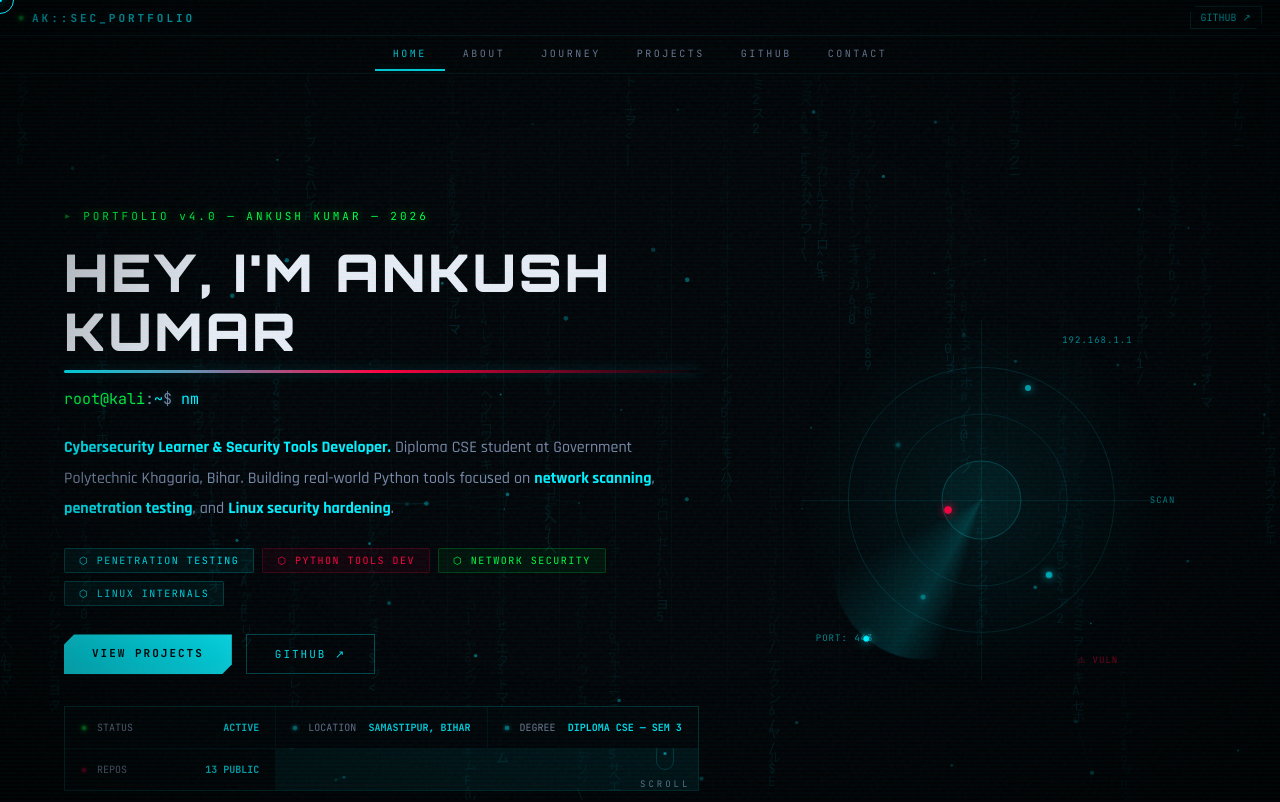
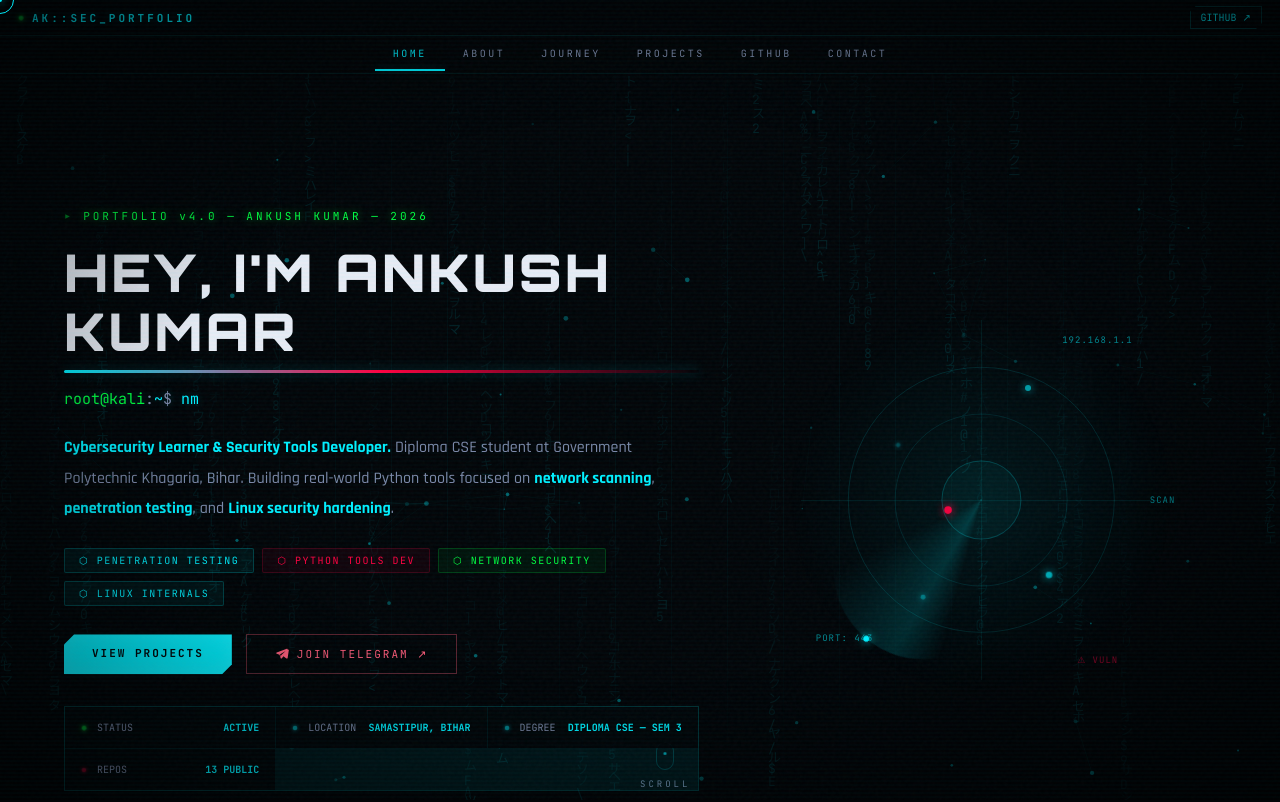
Before and after one commit to ahirankush771/portfolio, a plain HTML site: page index.html in a window 1280 px wide. Shown: the top 802 px of the page. Drawn offline with nearby package versions, Linux system fonts and the light colour scheme; animation ran at ten frames a second.

Commit message:
Add Telegram button and update links in index.html
Added Telegram button with icon and updated links.

```diff
--- a/index.html
+++ b/index.html
@@ -338,6 +338,24 @@ section { padding: 90px 0 0; }
   border-color: var(--cyan);
   box-shadow: 0 0 20px var(--cyan-glow);
 }
+.btn-outline-telegram {
+  color: #ff5c7a;
+  border-color: rgba(255,92,122,.35);
+  display: inline-flex;
+  align-items: center;
+  gap: 8px;
+}
+.btn-outline-telegram:hover {
+  background: rgba(255,92,122,.08);
+  border-color: #ff5c7a;
+  box-shadow: 0 0 20px rgba(255,92,122,.22);
+}
+.telegram-icon {
+  width: 14px;
+  height: 14px;
+  flex: 0 0 14px;
+  fill: currentColor;
+}
 
 /* Status Panel */
 .status-panel {
@@ -725,6 +743,16 @@ section { padding: 90px 0 0; }
   box-shadow: 0 4px 16px var(--cyan-glow);
   transform: translateY(-2px);
 }
+.plink-telegram {
+  background: linear-gradient(90deg, #ff0040, #ff6b6b);
+  color: #fff;
+  font-weight: 700;
+  clip-path: polygon(6px 0,100% 0,100% calc(100% - 6px),calc(100% - 6px) 100%,0 100%,0 6px);
+}
+.plink-telegram:hover {
+  box-shadow: 0 4px 16px rgba(255,0,64,.28);
+  transform: translateY(-2px);
+}
 .featured-card {
   grid-column: 1 / -1;
   background: linear-gradient(135deg, rgba(0,240,255,.04), rgba(255,0,64,.02));
@@ -996,7 +1024,12 @@ footer .sub {
 
       <div class="cta">
         <a href="#projects" class="btn-primary">VIEW PROJECTS</a>
-        <a href="https://github.com/ahirankush771" target="_blank" rel="noopener" class="btn-outline">GITHUB ↗</a>
+        <a href="https://t.me/cyberhub_research" target="_blank" rel="noopener" class="btn-outline btn-outline-telegram">
+          <svg class="telegram-icon" viewBox="0 0 24 24" aria-hidden="true" focusable="false">
+            <path d="M21.8 4.6c.2-1-.7-1.8-1.6-1.5L2.9 9.6c-1 .4-1 1.8.1 2.1l4.8 1.5 1.8 5.6c.3 1 1.6 1.2 2.2.4l2.7-3.5 5 3.8c.8.6 2 .2 2.2-.8l2.1-14.1zM8.3 13l9.9-6.1-7.7 7.3-.3 3-1.3-4.2-.6-.2z"/>
+          </svg>
+          JOIN TELEGRAM ↗
+        </a>
       </div>
 
       <div class="status-panel">
@@ -1203,6 +1236,7 @@ footer .sub {
         <div class="project-body">
           <div class="project-meta">// 2025–2026 &nbsp;|&nbsp; ACTIVE DEVELOPMENT &nbsp;|&nbsp; MIT</div>
           <p>A modular offensive security framework combining multi-threaded scanning, ARP host discovery, OS fingerprinting, CVE lookup, and automated reporting — all in a single powerful CLI tool.</p>
+          <p>Looking for practical cybersecurity insights and battle-tested tooling? Join the Telegram channel for the latest research updates, fresh tools, and deeper technical breakdowns designed for learners and security enthusiasts.</p>
           <ul class="project-features">
             <li>Multi-threaded TCP/UDP port scanning engine</li>
             <li>ARP-based live host discovery on LAN</li>
@@ -1213,6 +1247,7 @@ footer .sub {
           </ul>
           <div class="project-links">
             <a href="https://github.com/ahirankush771" target="_blank" rel="noopener" class="plink plink-primary">VIEW ON GITHUB ↗</a>
+            <a href="https://t.me/cyberhub_research" target="_blank" rel="noopener" class="plink plink-telegram">JOIN TELEGRAM ↗</a>
           </div>
         </div>
       </div>
```
